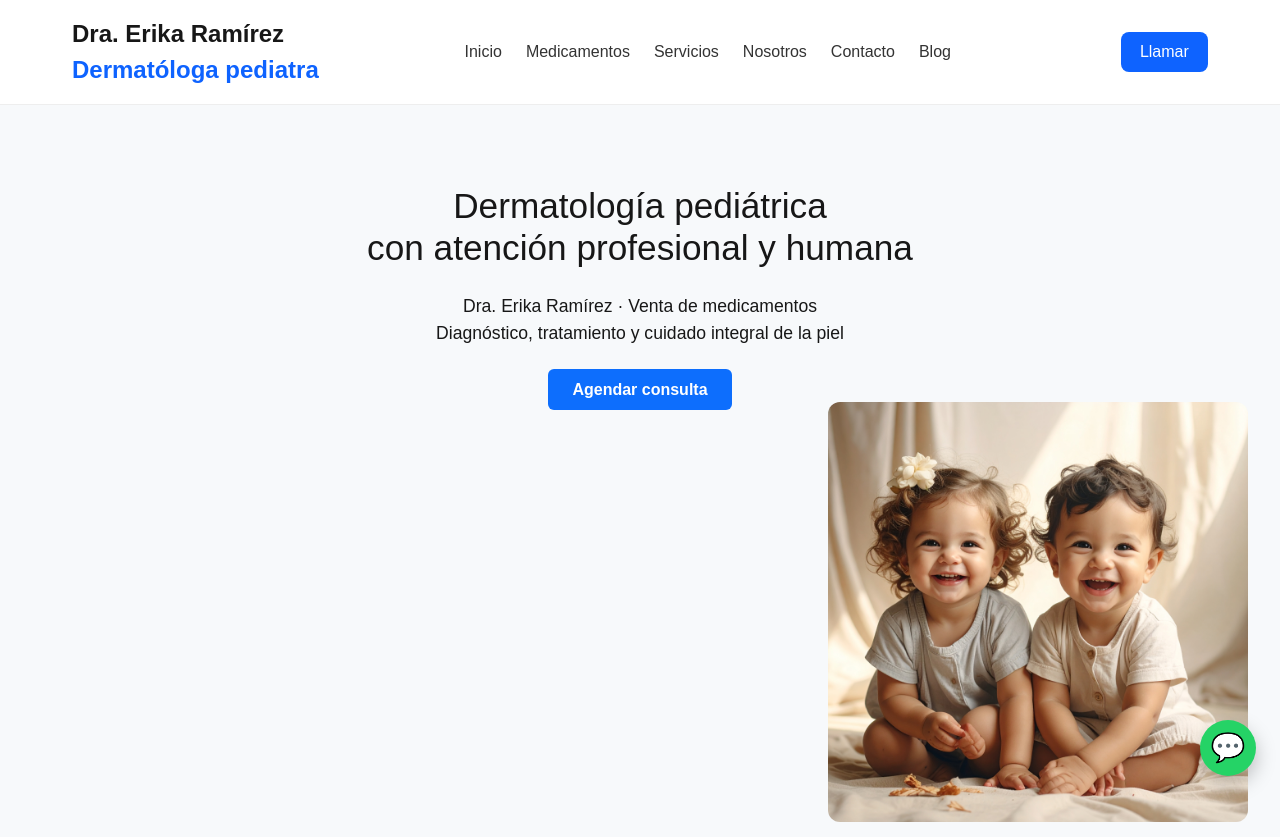
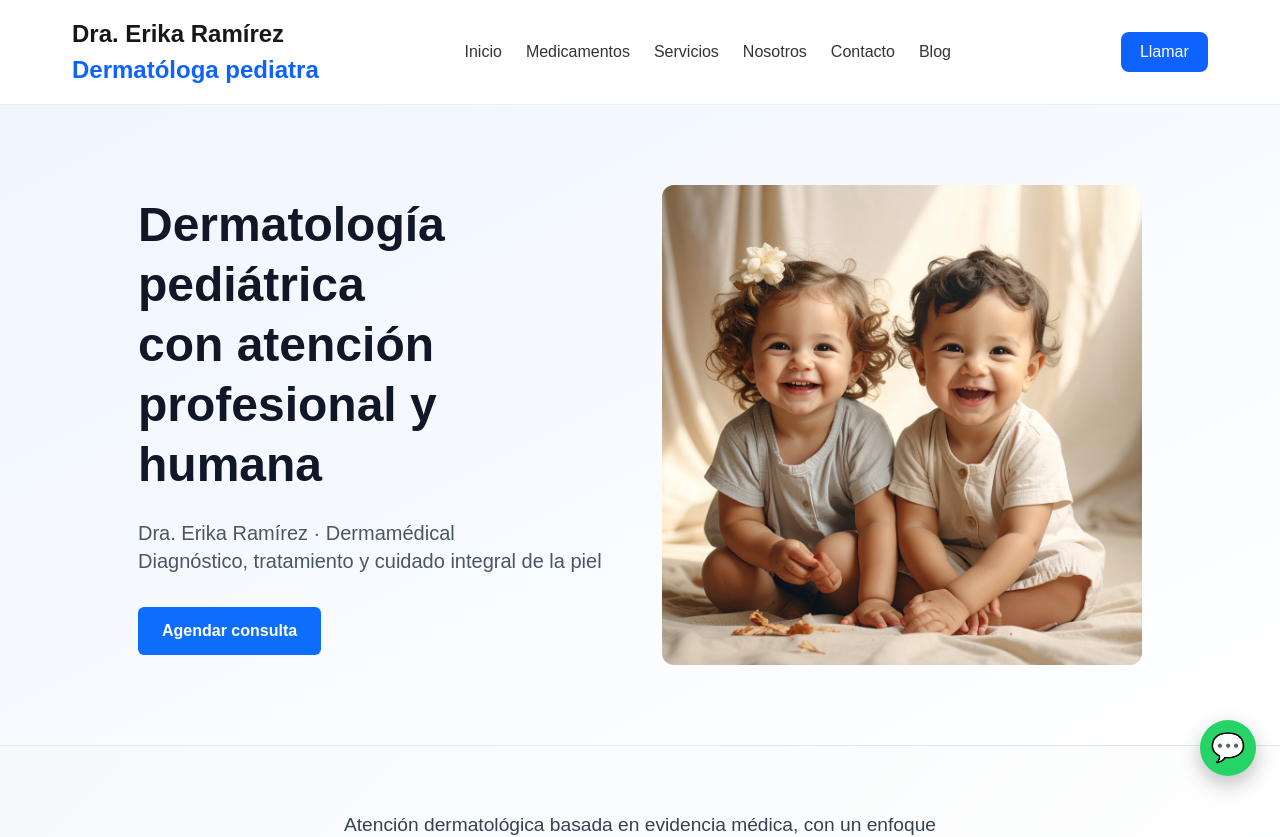
Before and after one commit to KingCas78/dermamedical-next, a Next.js app: page / in a window 1280 px wide. Shown: the top 837 px of the page. Built offline with nearby package versions, Linux system fonts and the light colour scheme.

Commit message:
Restructure HERO section to two-column layout

```diff
--- a/app/page.tsx
+++ b/app/page.tsx
@@ -6,18 +6,21 @@ export default function Home() {
   return (
     <main>
       {/* ================= HERO ================= */}
-      <section className="hero">
-        <div className="hero-content">
-          <h1>
+      <section className="w-full bg-gradient-to-br from-blue-50 to-white py-16 md:py-20">
+        <div className="max-w-7xl mx-auto px-6 md:px-12 grid md:grid-cols-2 gap-12 items-center">
+          {/* Columna izquierda: Texto y CTA */}
+          <div>
+            <h1 className="text-4xl md:text-5xl font-bold text-gray-900 leading-tight mb-6">
               Dermatología pediátrica<br />
               con atención profesional y humana
             </h1>
 
-          <p className="hero-subtitle">
-            Dra. Erika Ramírez · Venta de medicamentos<br />
+            <p className="text-lg md:text-xl text-gray-600 mb-8 max-w-lg">
+              Dra. Erika Ramírez · Dermamédical<br />
               Diagnóstico, tratamiento y cuidado integral de la piel
             </p>
-          <div className="mt-8">
+
+            <div className="flex gap-4 flex-wrap">
               <a
                 href="#contacto"
                 className="btn btn-primary"
@@ -25,12 +28,15 @@ export default function Home() {
                 Agendar consulta
               </a>
             </div>
+          </div>
+
+          {/* Columna derecha: Imagen */}
           <div className="flex justify-center md:justify-end">
             <Image
               src="/images/dermapedia-portada.jpg"
               alt="Dermatología pediátrica"
-            width={420}
-            height={320}
+              width={480}
+              height={380}
               className="site-image"
             />
           </div>
```
Lines whose indentation alone changed are shown as unchanged.
